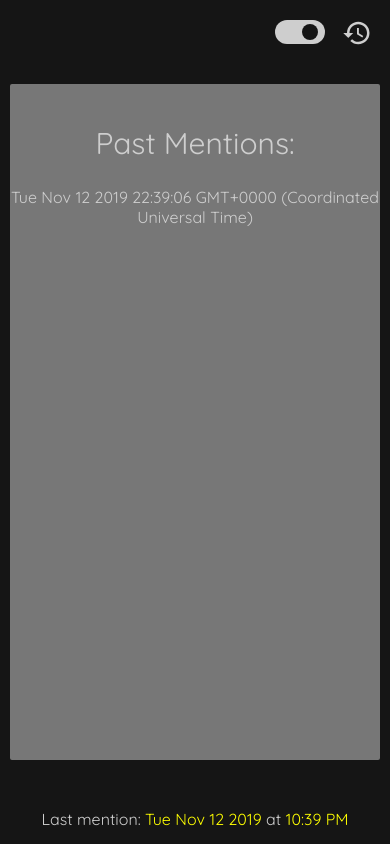
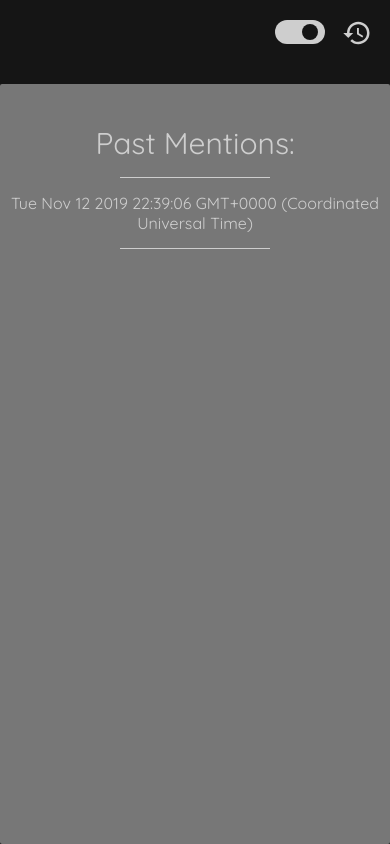
Before and after one commit to ryqndev/ziv-counter, a React (Create React App) app: page / in a window 390 px wide. Built offline with nearby package versions, Linux system fonts and the light colour scheme.

Commit message:
styled history component

```diff
--- a/src/components/styles/History.css
+++ b/src/components/styles/History.css
@@ -10,9 +10,31 @@
 }
 .history--title{
     font-size: 30px;
-    margin: 40px 0 25px 0;
+    margin: 40px 0 5px 0;
     color: var(--text-color-1);
 }
+.history--title:after{
+    content: "";
+    display: block;
+    border-bottom: 1px solid var(--text-color-1);
+    width: 150px;
+    margin: 15px auto;
+}
 .history--item{
-
+    margin-bottom: 20px;
 }
+.history--item:after{
+    content: "";
+    display: block;
+    border-bottom: 1px solid var(--text-color-1);
+    width: 150px;
+    margin: 15px auto;
+}
+@media (max-width: 400px){
+    .history--wrapper{
+        width: 100vw;
+        height: 90vh;
+        top: 0;
+        left: 0;
+    }
+}
```
